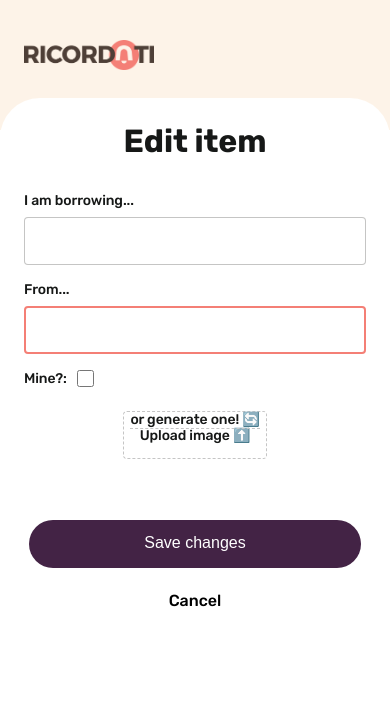
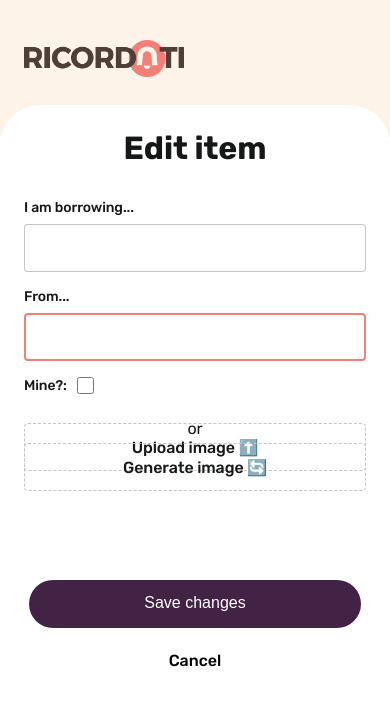
Before and after one commit to irenedeni/ricordati, a Next.js app: page /items/1 in a window 390 px wide. Shown: the top 706 px of the page. Built offline with nearby package versions, Linux system fonts and the light colour scheme; no server answers; the database is empty.

Commit message:
improved mobile view

```diff
--- a/src/components/Form.tsx
+++ b/src/components/Form.tsx
@@ -79,7 +79,6 @@ export default function Form({
   }
 
   const generateImage = async () => {
-    console.log('name', name)
     if (name) {
       try {
         const response = await fetch(
@@ -156,7 +155,7 @@ export default function Form({
           )}
           <label
             htmlFor="image"
-            className={`${styles.label} ${styles.fileInput}`}
+            className={`${styles.label} ${styles.generateButton}`}
           >
             Upload image ⬆️
             <input
@@ -192,14 +191,15 @@ export default function Form({
           />
         </div>
       </form>
-      <div className={styles.generateButtonContainer}>
+      <div className={`${styles.generateButtonContainer} ${
+            update ? styles.update : styles.create
+          }`}>
+        or
         <div
           onClick={generateImage}
-          className={`${styles.generateButton} ${
-            update ? styles.update : styles.create
-          }`}
+          className={styles.generateButton}
         >
-          or generate one! 🔄
+          Generate image 🔄
         </div>
       </div>
     </div>
--- a/src/components/ItemCard.tsx
+++ b/src/components/ItemCard.tsx
@@ -67,8 +67,7 @@ const ItemCard = ({
         <Button
           text="Edit item"
           href={`/items/${id}`}
-          secondary
-          small
+          fullwidth
           hasIcon
         />
       </div>
--- a/src/components/Navbar.tsx
+++ b/src/components/Navbar.tsx
@@ -33,15 +33,15 @@ const Navbar = ({ button }: NavbarProps): React.JSX.Element => {
         <Image
           src={`${router.basePath}/assets/logo.png`}
           alt="Ricordati logo"
-          width={130}
-          height={30}
+          width={160}
+          height={37}
         />
       </Link>
       {button && (
         <div onClick={button?.action}>
           {button?.text && button.text}
           {button?.icon && (
-            <Image src={button?.icon} alt="Icon" width={20} height={20} />
+            <Image src={button?.icon} alt="Icon" width={25} height={25} />
           )}
         </div>
       )}
--- a/src/styles/Button.module.css
+++ b/src/styles/Button.module.css
@@ -12,7 +12,7 @@
   font-size: var(--font-size-s);
   font-weight: 500;
   color: var(--text-primary);
-  margin: 1.5rem auto 0.5rem auto;
+  margin: .3rem auto 0.3rem auto;
 }
 
 .fullwidth:hover {
@@ -25,8 +25,8 @@
   background-color: transparent;
   font-weight: 500;
 }
+
 .secondary:hover {
-  cursor: pointer;
   text-decoration: underline;
 }
 
@@ -65,13 +65,13 @@
   content: '\279D';
   position: absolute;
   top: 50%;
-  right: 6px;
+  right: 10%;
   transform: translateY(-50%);
   transition: transform 0.3s ease;
 }
 
 .hasIcon:hover::after {
-  transform: translateX(3px) translateY(-50%);
+  transform: translateX(10px) translateY(-50%);
 }
 
 .warning {
@@ -80,5 +80,4 @@
 
 .warning:hover {
   cursor: pointer;
-  text-decoration: underline;
 }
--- a/src/styles/Form.module.css
+++ b/src/styles/Form.module.css
@@ -4,6 +4,7 @@
   align-items: center;
   max-width: 500px;
   width: 100%;
+  position: relative;
 }
 
 .form {
@@ -34,32 +35,16 @@
 }
 
 .fileInput {
-  display: flex;
-  align-items: center;
-  cursor: pointer;
-  background: none;
-  -webkit-appearance: none;
-  -moz-appearance: none;
-  appearance: none;
-  padding: 0.5rem 1rem;
-  border: var(--border-dashed);
-  border-radius: var(--border-radius-xs);
+  padding: 0px;
   font-weight: 500;
-  font-size: var(--font-size-xxs);
-  color: var(--text-primary);
-  margin: 0 1rem;
-  height: 48px;
-}
-
-.fileInput:hover {
-  border-color: var(--border-color-dark);
+  font-size: var(--font-size-xs);
 }
 
 .buttonsContainer {
   display: flex;
   justify-content: center;
   align-items: center;
-  margin-top: 0.5rem;
+  margin-top: 3rem;
   flex-wrap: wrap;
 }
 
@@ -70,26 +55,45 @@
 }
 
 .generateButtonContainer {
-  position: relative;
+  position: absolute;
+  display: flex;
+  flex-direction: column;
+  justify-self: center;
+  align-items: center;
+  width: 100%;
+  left: 0;
+}
+.create  {
+    bottom: 143px;
+}
+
+.update  {
+    bottom: 200px;
 }
 
 .generateButton {
-  padding: 0px;
-  border-bottom: var(--border-dashed);
+margin-top: 5px;
+  display: flex;
+  align-items: center;
+  justify-content: center;
+  cursor: pointer;
+  background: none;
+  -webkit-appearance: none;
+  -moz-appearance: none;
+  appearance: none;
+  padding: 0.5rem 1rem;
+  border: var(--border-dashed);
+  border-radius: var(--border-radius-xs);
   font-weight: 500;
-  font-size: var(--font-size-xxs);
+  font-size: var(--font-size-xs);
+  color: var(--text-primary);
+  height: 48px;
+  max-width: 500px;
+  width: 100%;
 }
 
 .generateButton:hover {
-  border-bottom: 1px dashed var(--border-color-dark);
-}
-
-.update {
-  margin-top: -220px;
-}
-
-.create {
-  margin-top: -162px;
+  border-color: var(--border-color-dark);
 }
 
 .generateButton:hover {
--- a/src/styles/ItemCard.module.css
+++ b/src/styles/ItemCard.module.css
@@ -53,3 +53,7 @@
   border-bottom-left-radius: var(--border-radius-s);
   border-bottom-right-radius: var(--border-radius-s);
 }
+
+.date {
+  width: 100%;
+}
--- a/src/styles/Tabs.module.css
+++ b/src/styles/Tabs.module.css
@@ -40,7 +40,7 @@
 .tabToggle {
   position: absolute;
   height: 100%;
-  top: 65px;
+  top: 90px;
   width: 100%;
 }
 
--- a/src/styles/globals.css
+++ b/src/styles/globals.css
@@ -97,6 +97,7 @@ input[type='text'] {
   border: var(--border-input);
   border-radius: var(--border-radius-xs);
   margin-bottom: 0.5rem;
+  font-size: var(--font-size-xs);
 }
 
 input[type='file'] {
```
Also changed, not shown: src/pages/index.tsx (+5 -7 lines).
